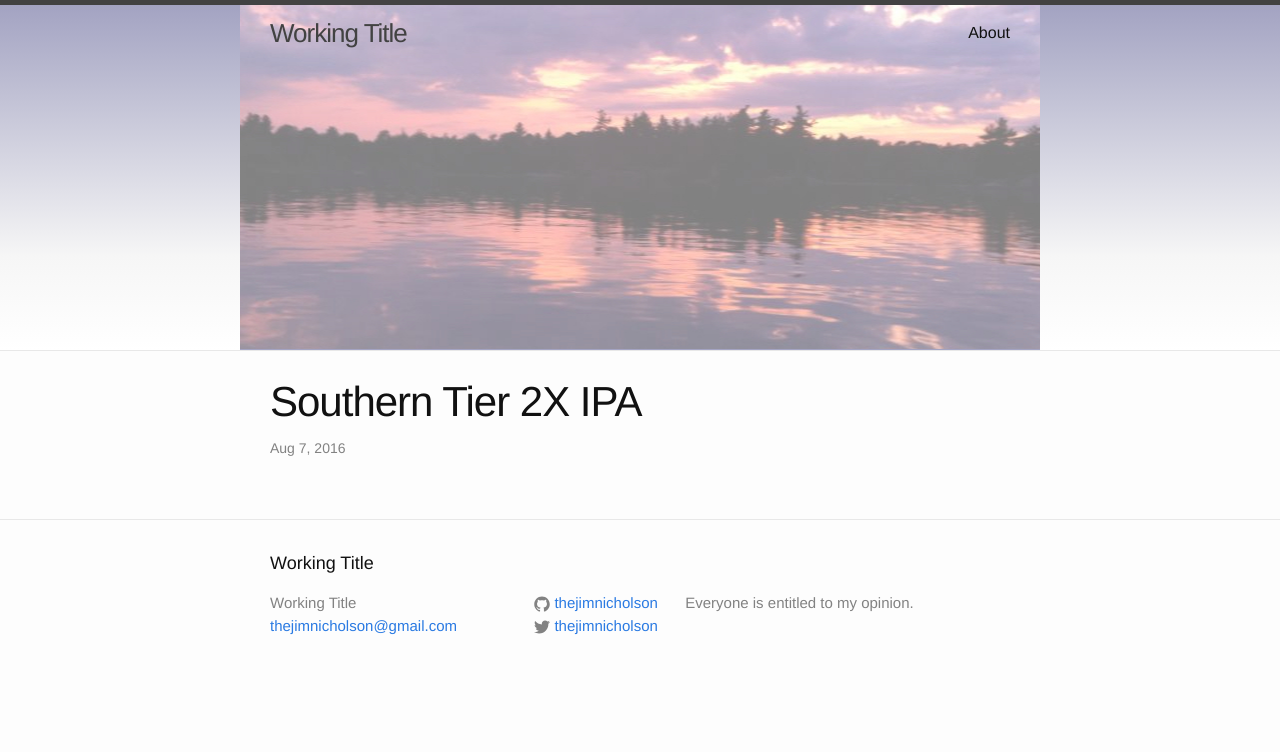
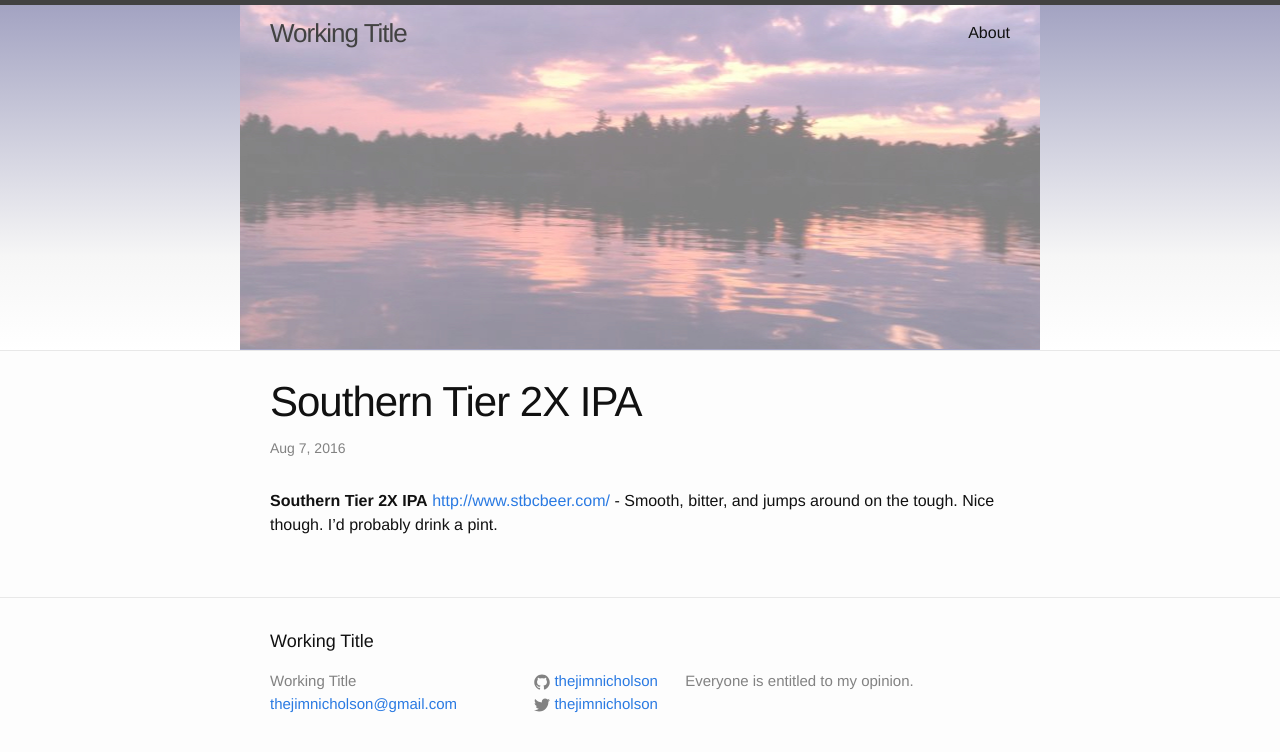
Before and after one commit to thejimnicholson/thejimnicholson.github.io, a Jekyll site: the page built from _posts/2016-08-07-southern-tier-2x-ipa.md, in a window 1280 px wide. Shown: the top 752 px of the page. Built offline with Jekyll 4.4.1, drawn with Linux system fonts in a browser that asks for light colours; Markdown is read by kramdown in place of the engine named in the settings.

Commit message:
- ‘_posts/.#2016-08-07-southern-tier-2x-ipa.md’ / ‘_posts/2016-08-07-southern-tier-2x-ipa.md’

```diff
--- a/_posts/2016-08-07-southern-tier-2x-ipa.md
+++ b/_posts/2016-08-07-southern-tier-2x-ipa.md
@@ -2,3 +2,6 @@
 layout: post
 title: Southern Tier 2X IPA
 ---
+
+
+__Southern Tier 2X IPA__ <http://www.stbcbeer.com/> - Smooth, bitter, and jumps around on the tough. Nice though. I'd probably drink a pint.
```
Also changed, not shown: _posts/.#2016-08-07-southern-tier-2x-ipa.md (deleted, +0 -1 lines).
